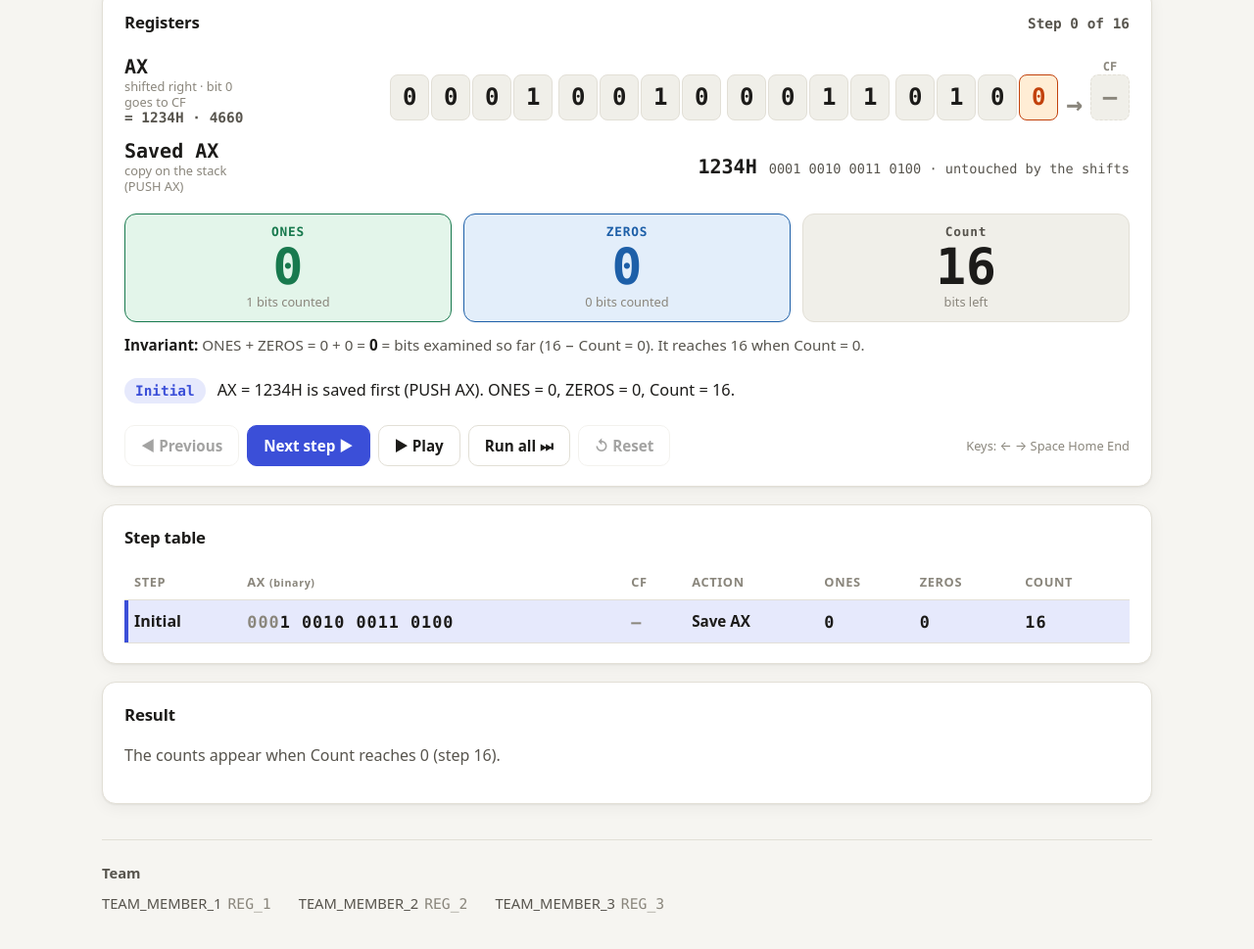
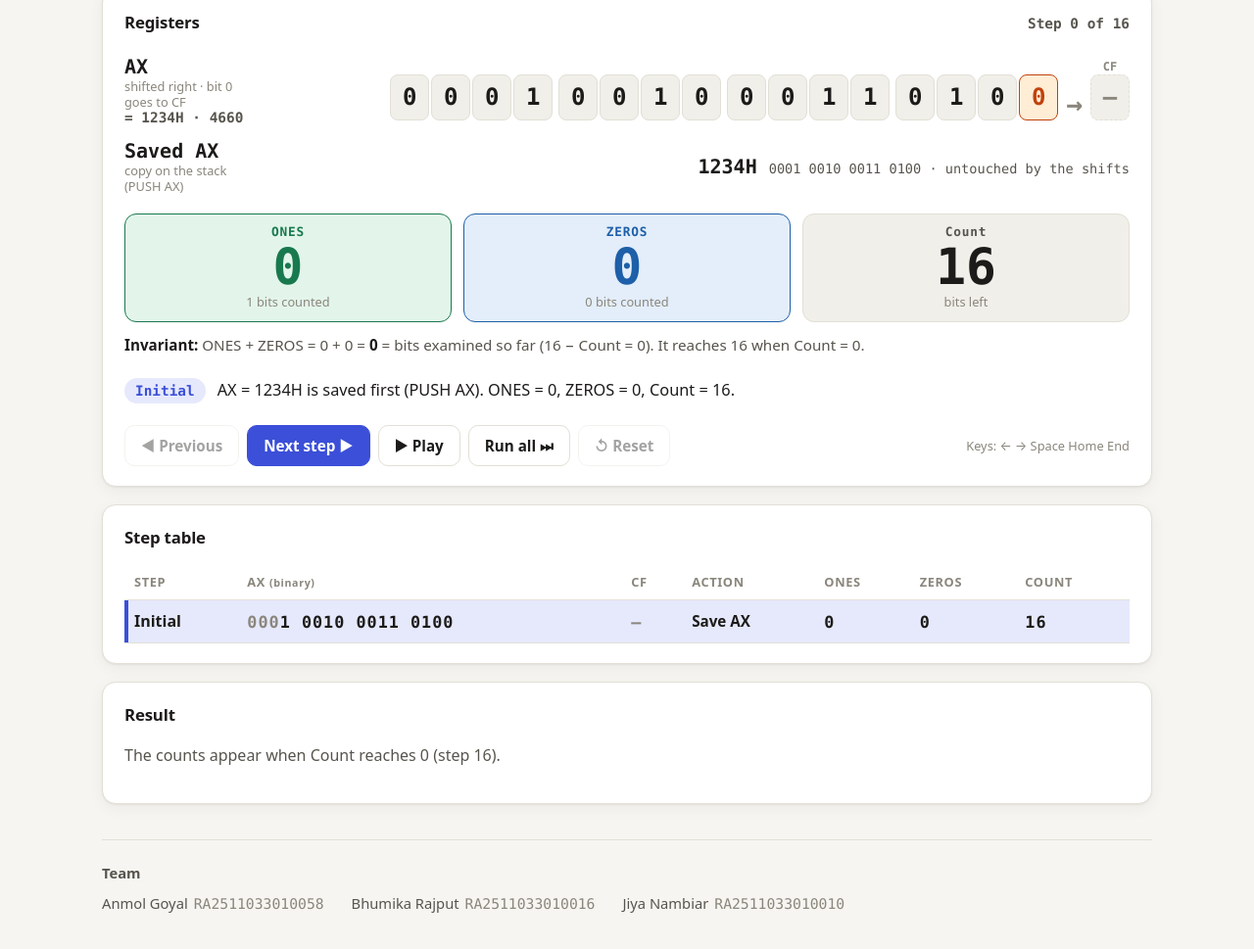
Before and after one commit to anmol-goyal7/q16, a plain HTML site: page bitcount.html in a window 1280 px wide. Shown: the part 521-1490 px from the top of the page at 98% size. Drawn offline with Linux system fonts and the light colour scheme.

Commit message:
docs: add team names to the footers and README

```diff
--- a/bitcount.html
+++ b/bitcount.html
@@ -665,9 +665,9 @@
   <footer>
     <strong>Team</strong>
     <ul>
-      <li>TEAM_MEMBER_1<span>REG_1</span></li>
-      <li>TEAM_MEMBER_2<span>REG_2</span></li>
-      <li>TEAM_MEMBER_3<span>REG_3</span></li>
+      <li>Anmol Goyal<span>RA2511033010058</span></li>
+      <li>Bhumika Rajput<span>RA2511033010016</span></li>
+      <li>Jiya Nambiar<span>RA2511033010010</span></li>
     </ul>
   </footer>
 </div>
```
Also changed, not shown: index.html (+3 -3 lines), 1 other file.
